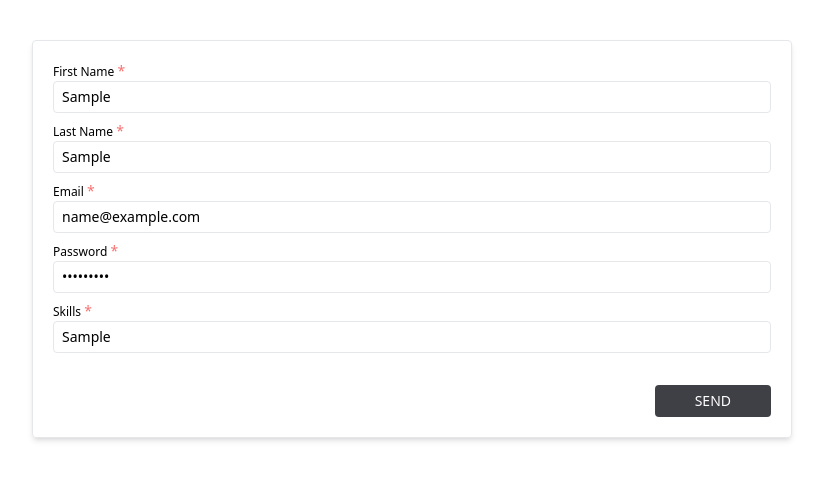
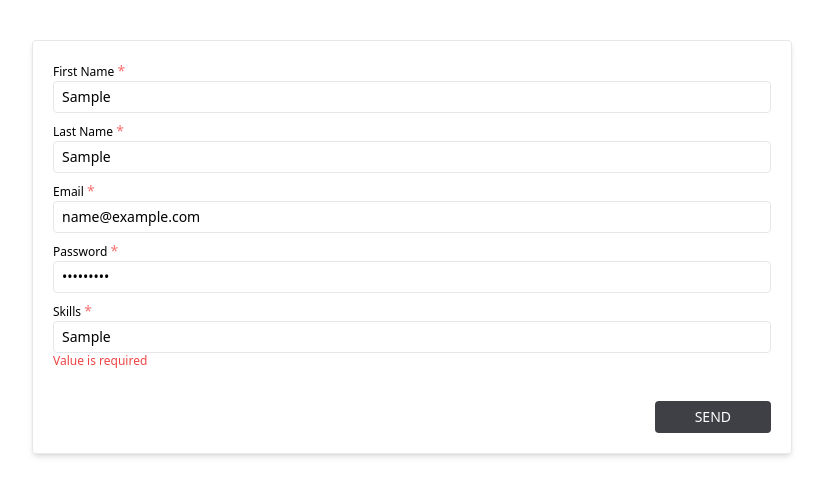
Before and after one commit to Grinch3214/validation-fields-vuelidate, a Vue app: page / in a window 1280 px wide. Both pictures are taken after typing "Sample", "Sample", "name@example.com", "Sample123", "Sample" into the empty fields and a click on the button "SEND". Shown: the top 496 px of the page, without its empty margins (228-1051 px from the left). Built offline with nearby package versions, Linux system fonts and the light colour scheme.

Commit message:
check validation functions

```diff
--- a/src/App.vue
+++ b/src/App.vue
@@ -29,13 +29,13 @@
           label="Last Name"
           required-symbol
         />
-        <!-- <div
+        <div
           class="text-xs text-red-500"
-          v-for="error of v$.formData.lastName.$errors"
+          v-for="error of v$.lastName.$errors"
           :key="error.$uid"
         >
           <div class="error-msg">{{ error.$message }}</div>
-        </div> -->
+        </div>
       </div>
       <div>
         <BaseInput
@@ -45,13 +45,13 @@
           label="Email"
           required-symbol
         />
-        <!-- <div
+        <div
           class="text-xs text-red-500"
-          v-for="error of v$.formData.email.$errors"
+          v-for="error of v$.email.$errors"
           :key="error.$uid"
         >
           <div class="error-msg">{{ error.$message }}</div>
-        </div> -->
+        </div>
       </div>
       <div>
         <BaseInput
@@ -61,13 +61,13 @@
           label="Password"
           required-symbol
         />
-        <!-- <div
+        <div
           class="text-xs text-red-500"
-          v-for="error of v$.formData.password.$errors"
+          v-for="error of v$.password.$errors"
           :key="error.$uid"
         >
           <div class="error-msg">{{ error.$message }}</div>
-        </div> -->
+        </div>
       </div>
       <div>
         <BaseTagsInput
@@ -76,13 +76,13 @@
           label="Skills"
           placeholder="Vue.js, css, React, ets"
         />
-        <!-- <div
+        <div
           class="text-xs text-red-500"
-          v-for="error of v$.formData.tags.$errors"
+          v-for="error of v$.tags.$errors"
           :key="error.$uid"
         >
           <div class="error-msg">{{ error.$message }}</div>
-        </div> -->
+        </div>
       </div>
 
       <div class="mt-6 text-end">
@@ -102,7 +102,7 @@ import { ref, computed } from "vue";
 import BaseTagsInput from "./components/BaseTagsInput.vue";
 import BaseInput from "./components/BaseInput.vue";
 import { useVuelidate } from "@vuelidate/core";
-import { required, email } from "@vuelidate/validators";
+import { required, email, minLength, helpers } from "@vuelidate/validators";
 
 interface Form {
   firstName: string;
@@ -125,7 +125,13 @@ const rules = {
   lastName: { required },
   email: { required, email },
   password: { required },
-  tags: { required },
+  tags: {
+    required,
+    minLengthValue: helpers.withMessage(
+      "This field should be at least 2 tags long",
+      minLength(2)
+    ),
+  },
 };
 
 const v$ = useVuelidate(rules, formData);
```
